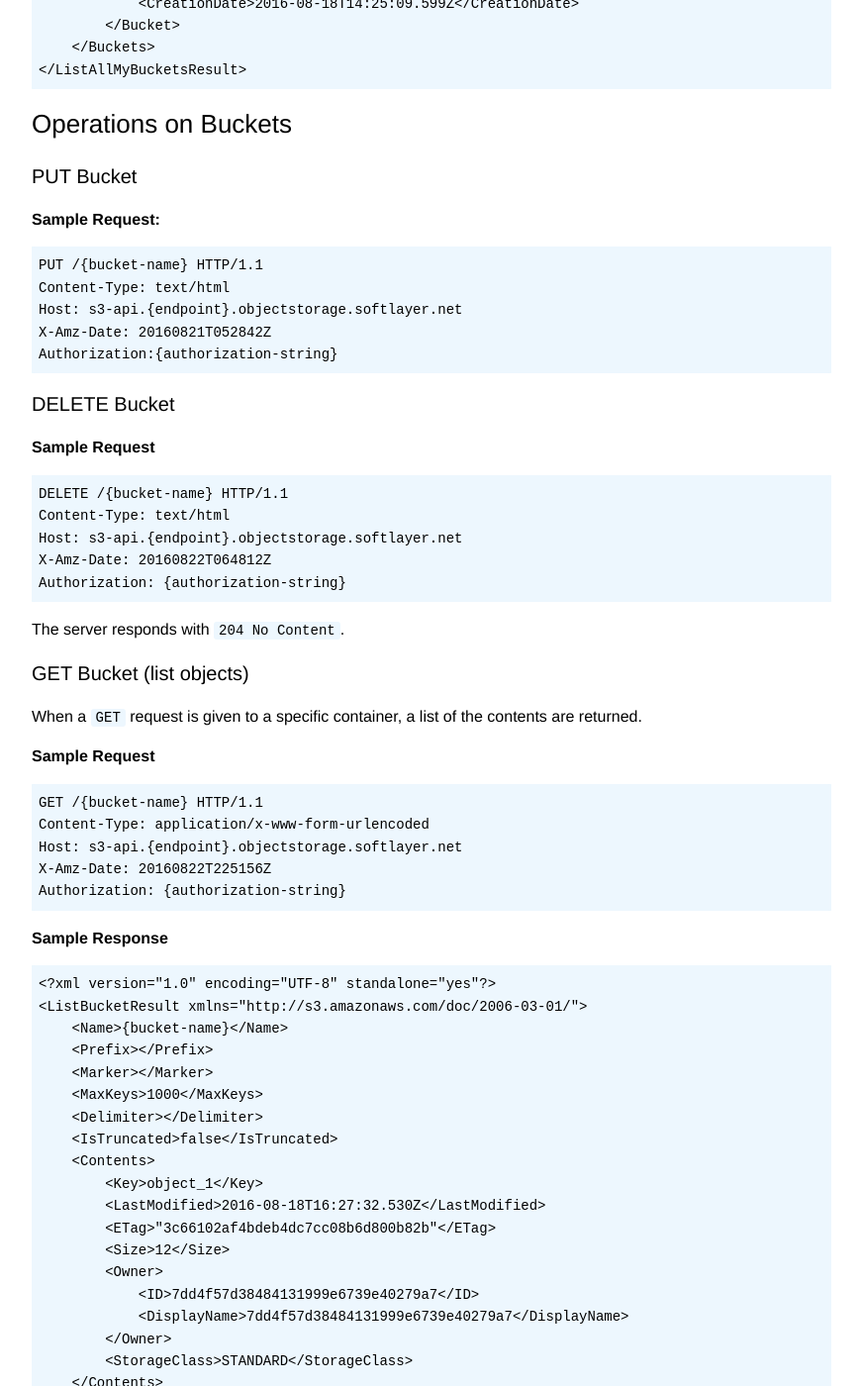
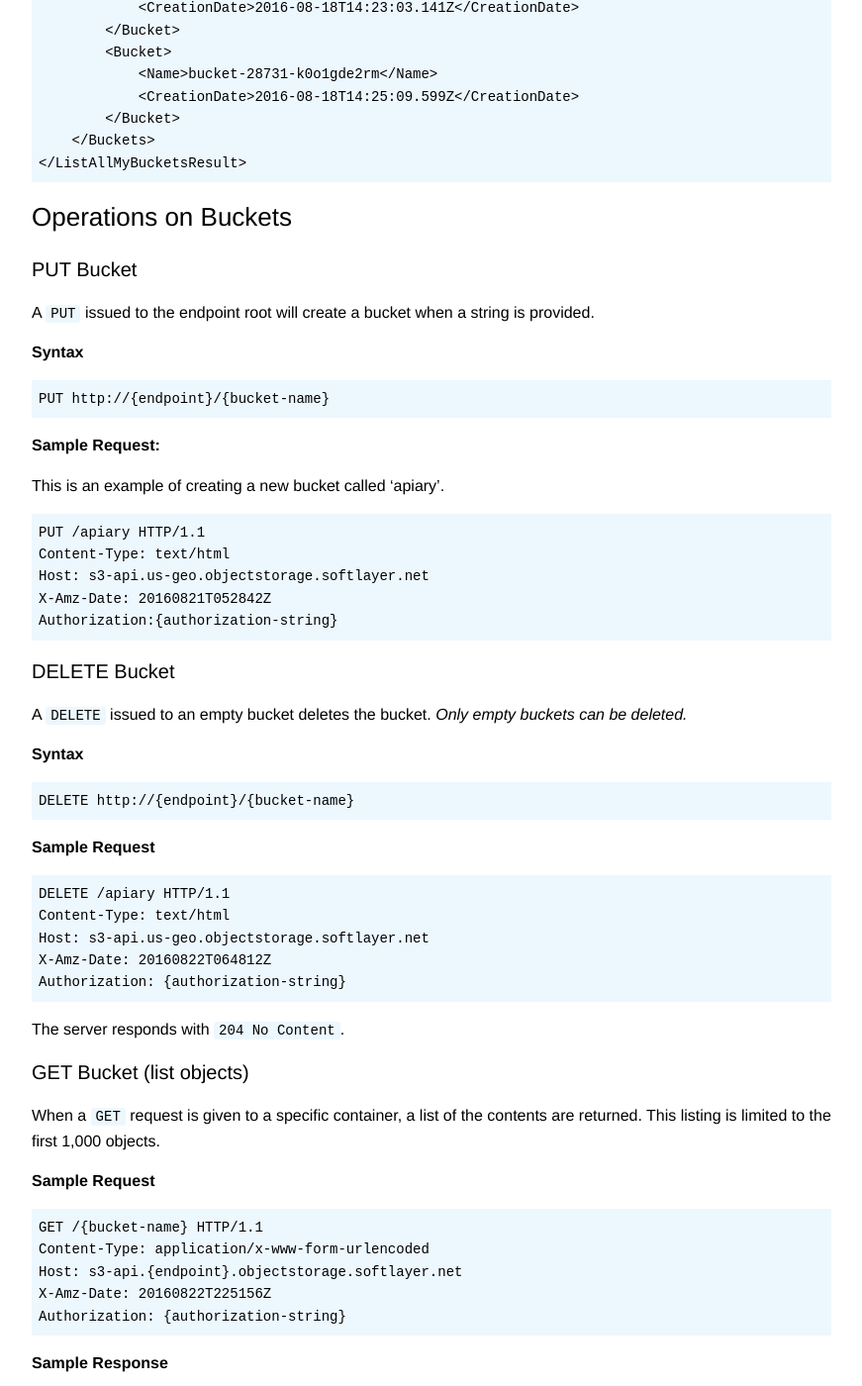
Before and after one commit to mpcarl-ibm/crs-docs, a Jekyll site: the page built from _api/reference.md, in a window 1280 px wide and 1400 px high, scrolled down 2794 px. Shown: the whole window at 99% size, without its empty margins (369-1240 px from the left). Built offline with Jekyll 4.4.1, drawn with Linux system fonts in a browser that asks for light colours; some of the changed text lies outside the part shown.

```diff
--- a/_api/reference.md
+++ b/_api/reference.md
@@ -64,14 +64,20 @@ The following table describes common response headers.
 
 #### GET list of containers
 
-A `GET` issued to the endpoint root returns a list of containers.
+A `GET` issued to the endpoint root returns a list of buckets associated with the requesting account.
+
+**Syntax**
+
+~~~
+GET http://{endpoint}/
+~~~
 
 **Sample Request:**
 
 ~~~
 GET / HTTP/1.1
 Content-Type: application/x-www-form-urlencoded
-Host: s3-api.{endpoint}.objectstorage.softlayer.net
+Host: s3-api.us-geo.objectstorage.softlayer.net
 X-Amz-Date: 20160822T030815Z
 Authorization: {authorization-string}
 ~~~
@@ -110,23 +116,43 @@ Authorization: {authorization-string}
 {: #operations-on-buckets}
 
 #### PUT Bucket
+
+A `PUT` issued to the endpoint root will create a bucket when a string is provided.
+
+**Syntax**
+
+~~~
+PUT http://{endpoint}/{bucket-name}
+~~~
+
 **Sample Request:**
 
+This is an example of creating a new bucket called 'apiary'.
+
 ~~~
-PUT /{bucket-name} HTTP/1.1
+PUT /apiary HTTP/1.1
 Content-Type: text/html
-Host: s3-api.{endpoint}.objectstorage.softlayer.net
+Host: s3-api.us-geo.objectstorage.softlayer.net
 X-Amz-Date: 20160821T052842Z
 Authorization:{authorization-string}
 ~~~
 
 #### DELETE Bucket
+
+A `DELETE` issued to an empty bucket deletes the bucket. *Only empty buckets can be deleted.*
+
+**Syntax**
+
+~~~
+DELETE http://{endpoint}/{bucket-name}
+~~~
+
 **Sample Request**
 
 ~~~
-DELETE /{bucket-name} HTTP/1.1
+DELETE /apiary HTTP/1.1
 Content-Type: text/html
-Host: s3-api.{endpoint}.objectstorage.softlayer.net
+Host: s3-api.us-geo.objectstorage.softlayer.net
 X-Amz-Date: 20160822T064812Z
 Authorization: {authorization-string}
 ~~~
@@ -136,7 +162,7 @@ The server responds with `204 No Content`.
 
 #### GET Bucket (list objects)
 
-When a `GET` request is given to a specific container, a list of the contents are returned.
+When a `GET` request is given to a specific container, a list of the contents are returned.  This listing is limited to the first 1,000 objects.
 
 **Sample Request**
 
```
Also changed, not shown: _api/overview.md (+11 -1 lines), _beta/beta.md (+1 -3 lines), _gettingstarted/security.md (+1 -3 lines), 5 other files.
